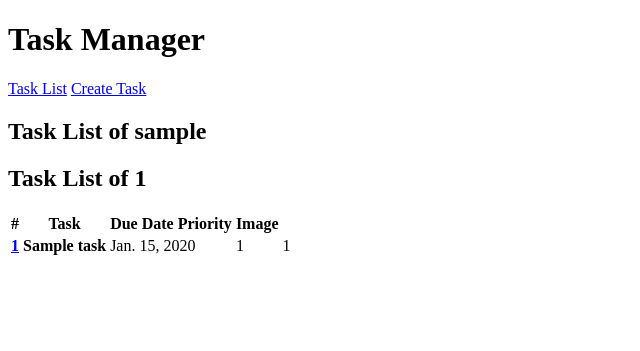
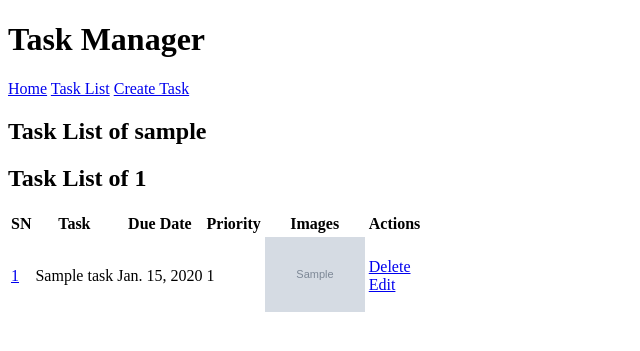
Before and after one commit to ShakilAhmedKhan/django-resframework-login-register-with-html, a Django app: page /tasks/ in a window 1280 px wide. Shown: the top 351 px of the page, without its empty margins (0-640 px from the left). Run offline with Django 4.2, Linux system fonts and the light colour scheme; a user stored in the database is signed in; tables that the repository leaves empty hold one stand-in row (values such as "Sample post"); grey boxes marked "Sample" are stand-in pictures.

Commit message:
Update: added multiple image upload feature and can see the images in the task list

```diff
--- a/task_manager/task/templates/base.html
+++ b/task_manager/task/templates/base.html
@@ -9,8 +9,10 @@
     <header>
         <h1>Task Manager</h1>
         <nav>
+            <a href="{% url 'index' %}">Home</a>
             <a href="{% url 'task_list' %}">Task List</a>
             <a href="{% url 'task_create' %}">Create Task</a>
+
         </nav>
     </header>
     <main>
--- a/task_manager/task/templates/task_list.html
+++ b/task_manager/task/templates/task_list.html
@@ -13,43 +13,90 @@
 <!--    </ul>-->
 
 
-<table class="table">
-  <thead>
-    <tr>
-      <th scope="col">#</th>
-      <th scope="col">Task</th>
-      <th scope="col">Due Date</th>
-      <th scope="col">Priority</th>
-      <th scope="col">Image</th>
-    </tr>
-  </thead>
-  <tbody>
-    {% for task in tasks %}
+<!--<table class="table">-->
+<!--  <thead>-->
+<!--    <tr>-->
+<!--      <th scope="col">#</th>-->
+<!--      <th scope="col">Task</th>-->
+<!--      <th scope="col">Due Date</th>-->
+<!--      <th scope="col">Priority</th>-->
+<!--      <th scope="col">Image</th>-->
+<!--    </tr>-->
+<!--  </thead>-->
+<!--  <tbody>-->
+<!--    {% for task in tasks %}-->
 
 
-    <tr>
+<!--    <tr>-->
 
 
 
-      <th><a href="{% url 'task_details' task.id %}">{{ forloop.counter }}</a>
-      <th scope="row"> {{ task.title }} </th>
-      <td colspan="2">{{ task.due_date }}</td>
-      <td>{{ task.priority }}</td>
-      <td>{{ task.priority }}</td>
-      <td>
-<!--      {% if task.image %}-->
-<!--        <img src="{{ task.image.url }}" alt="{{ task.title }}">-->
-<!--      {% endif %}-->
-        {% if task.image %}
-  <div style="width: 200px; height: 100px; overflow: hidden;">
-    <img src="{{ task.image.url }}" alt="{{ task.title }}" style="width: 100%; height: 100%;">
-  </div>
-{% endif %}
+<!--      <th><a href="{% url 'task_details' task.id %}">{{ forloop.counter }}</a>-->
+<!--      <th scope="row"> {{ task.title }} </th>-->
+<!--      <td colspan="2">{{ task.due_date }}</td>-->
+<!--      <td>{{ task.priority }}</td>-->
+<!--      <td>{{ task.priority }}</td>-->
+<!--      <td>-->
+<!--&lt;!&ndash;      {% if task.image %}&ndash;&gt;-->
+<!--&lt;!&ndash;        <img src="{{ task.image.url }}" alt="{{ task.title }}">&ndash;&gt;-->
+<!--&lt;!&ndash;      {% endif %}&ndash;&gt;-->
+<!--        {% if task.image %}-->
+<!--  <div style="width: 200px; height: 100px; overflow: hidden;">-->
+<!--    <img src="{{ task.image.url }}" alt="{{ task.title }}" style="width: 100%; height: 100%;">-->
+<!--  </div>-->
+<!--{% endif %}-->
+<!--        </td>-->
 
 
-      </td>
-    </tr>
-   {% endfor %}
-  </tbody>
+
+<!--      </td>-->
+<!--    </tr>-->
+<!--   {% endfor %}-->
+<!--  </tbody>-->
+<!--</table>-->
+
+
+
+<table class="table mt-5">
+  <tr>
+    <th>SN</th>
+    <th>Task</th>
+    <th>Due Date</th>
+    <th>Priority</th>
+    <th>Images</th>
+    <th>Actions</th>
+  </tr>
+
+    {% for task in tasks %}
+  <tr>
+
+    <td><a href="{% url 'task_details' task.id %}">{{ forloop.counter }}</a></td>
+    <td>{{task.title}}</td>
+    <td>{{task.due_date}}</td>
+    <td>{{task.priority}}</td>
+                <td>
+                    {% for task_image in task.images.all %}
+                        <img src="{{task_image.image.url }}" alt="{{ task.title }} Image" style="max-width: 100px;">
+                    {% empty %}
+                        No images available
+                    {% endfor %}
+                </td>
+
+    <td> <a href="/delete_recipe/{{recipe.id}}/" class="btn btn-danger"> Delete </a>
+        <br>
+        <a href="/edit_recipe/{{recipe.id}}/" class="btn btn-success"> Edit </a>
+    </td>
+  </tr>
+
+    {% endfor %}
 </table>
+
+
+
+
+
+
+
+
+
 {% endblock %}
--- a/task_manager/task/templates/task_update.html
+++ b/task_manager/task/templates/task_update.html
@@ -9,6 +9,12 @@
 <!--        {{ image_form.as_p}}-->
 
 
+      <div class="mb-3">
+        <label for="image" class="form-label">Image</label>
+        <input name = "image" type="file" class="form-control" id="image" multiple>
+
+      </div>
+
         <button type="submit">Update Task</button>
     </form>
     <a href="{% url 'task_details' task.id %}">Back to Task Details</a>
--- a/task_manager/task/views.py
+++ b/task_manager/task/views.py
@@ -73,7 +73,8 @@ class TaskCreateView(LoginRequiredMixin, View):
         return render(request, 'task_create.html', {'form': form, 'image_form': image_form})
 
     def post(self, request):
-        form = TaskForm(request.POST, request.FILES)
+        form = TaskForm(request.POST)
+        # form = TaskForm(request.POST, request.FILES)
         image_form = TaskImageForm(request.POST, request.FILES)
         if form.is_valid() and image_form.is_valid():
             task = form.save(commit=False)
```
Also changed, not shown: task_manager/task/templates/task_create.html (+8 -1 lines).
